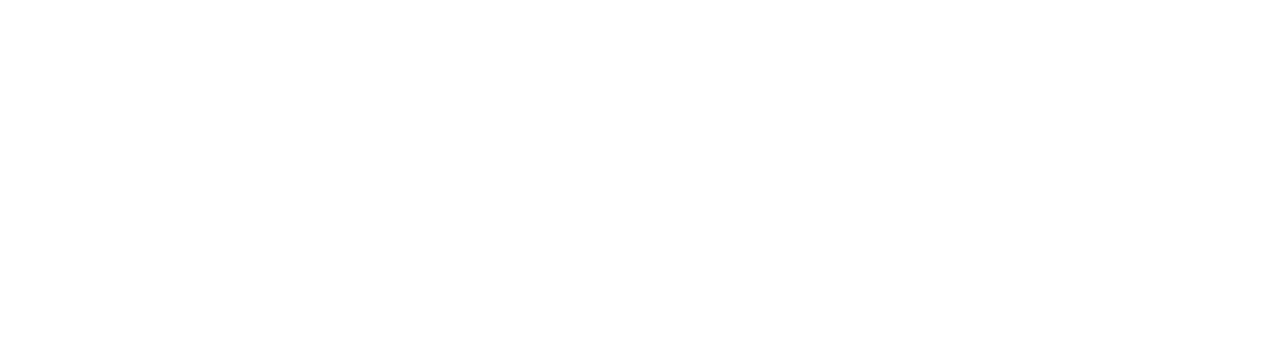
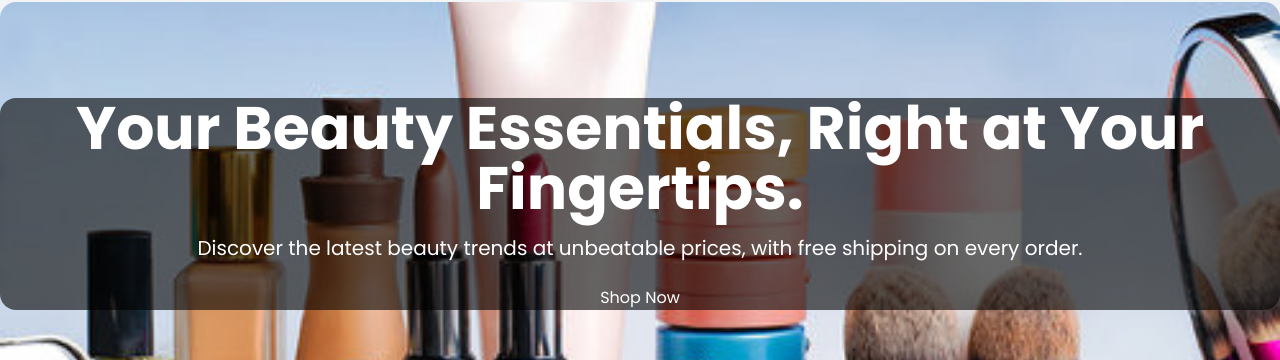
Before and after one commit to rintymoni01/Ecommerce-Website, a React (Vite) app: page / in a window 1280 px wide. Shown: the part 210-570 px from the top of the page. Built offline with nearby package versions, Linux system fonts and the light colour scheme; no server answers.

Commit message:
add midBanner

```diff
--- a/src/Pages/Home/Home.jsx
+++ b/src/Pages/Home/Home.jsx
@@ -1,10 +1,12 @@
 import Carousel from "../../Components/Carousel";
+import MidBanner from "./HomeComponents/MidBanner";
 
 
 const Home = () => {
     return (
         <div>
      <Carousel></Carousel>
+     <MidBanner></MidBanner>
         </div>
     );
 };
--- /dev/null
+++ b/src/Pages/Home/HomeComponents/MidBanner.jsx
@@ -0,0 +1,24 @@
+
+
+const MidBanner = () => {
+    return (
+        <div className="bg-gray-100 md:py-24">
+            <div className="relative max-w-7xl mx-auto md:rounded-2xl pt-24 bg-cover h-[550px] md:h-[600px]" style={{backgroundImage: "url('Image/midBanner.jpg')", backgroundPosition:"center" , backgroundAttachment:"fixed"}}>
+<div className="absolute bg-opacity-50 bg-black/60 md:rounded-2xl flex items-center justify-center">
+<div className="text-white text-center px-4">
+    <h1 className="text-3xl md:text-5xl  lg:text-6xl  font-bold mb-4">Your Beauty Essentials, Right at Your Fingertips.</h1>
+    <p className="text-lg md:text-xl mb-6">Discover the latest beauty trends at unbeatable prices, with free shipping on every order.</p>
+    <button className="bg-500 hover:bg-red-600">
+        Shop Now
+    </button>
+
+</div>
+
+</div>
+            </div>
+
+        </div>
+    );
+};
+
+export default MidBanner;
```
Also changed, not shown: public/Image/midBanner.jpg (added).
